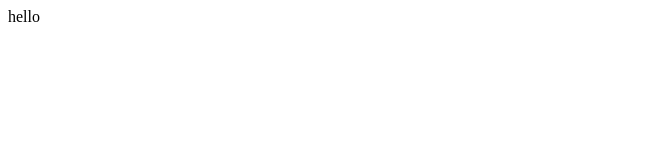
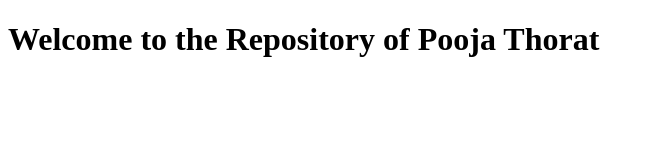
Before and after one commit to sachija/ea-14, a plain HTML site: page index.html in a window 1280 px wide. Shown: the whole page, without its empty margins (0-655 px from the left). Drawn offline with Linux system fonts and the light colour scheme.

Commit message:
Update index.html

```diff
--- a/index.html
+++ b/index.html
@@ -7,6 +7,6 @@
     <title>Document</title>
 </head>
 <body>
-    hello
+    <h1> Welcome to the Repository of Pooja Thorat</h1>
 </body>
 </html>
```
